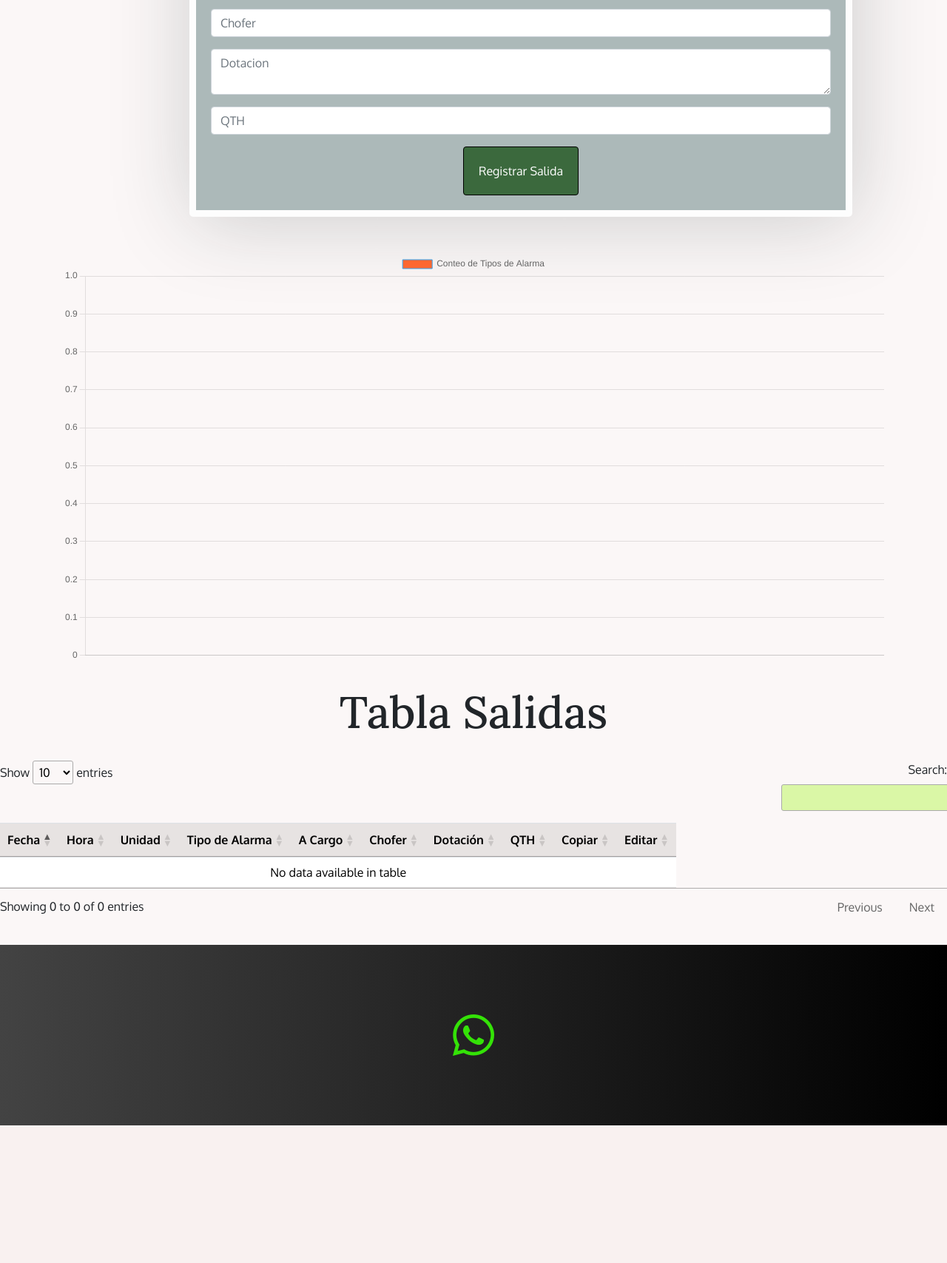
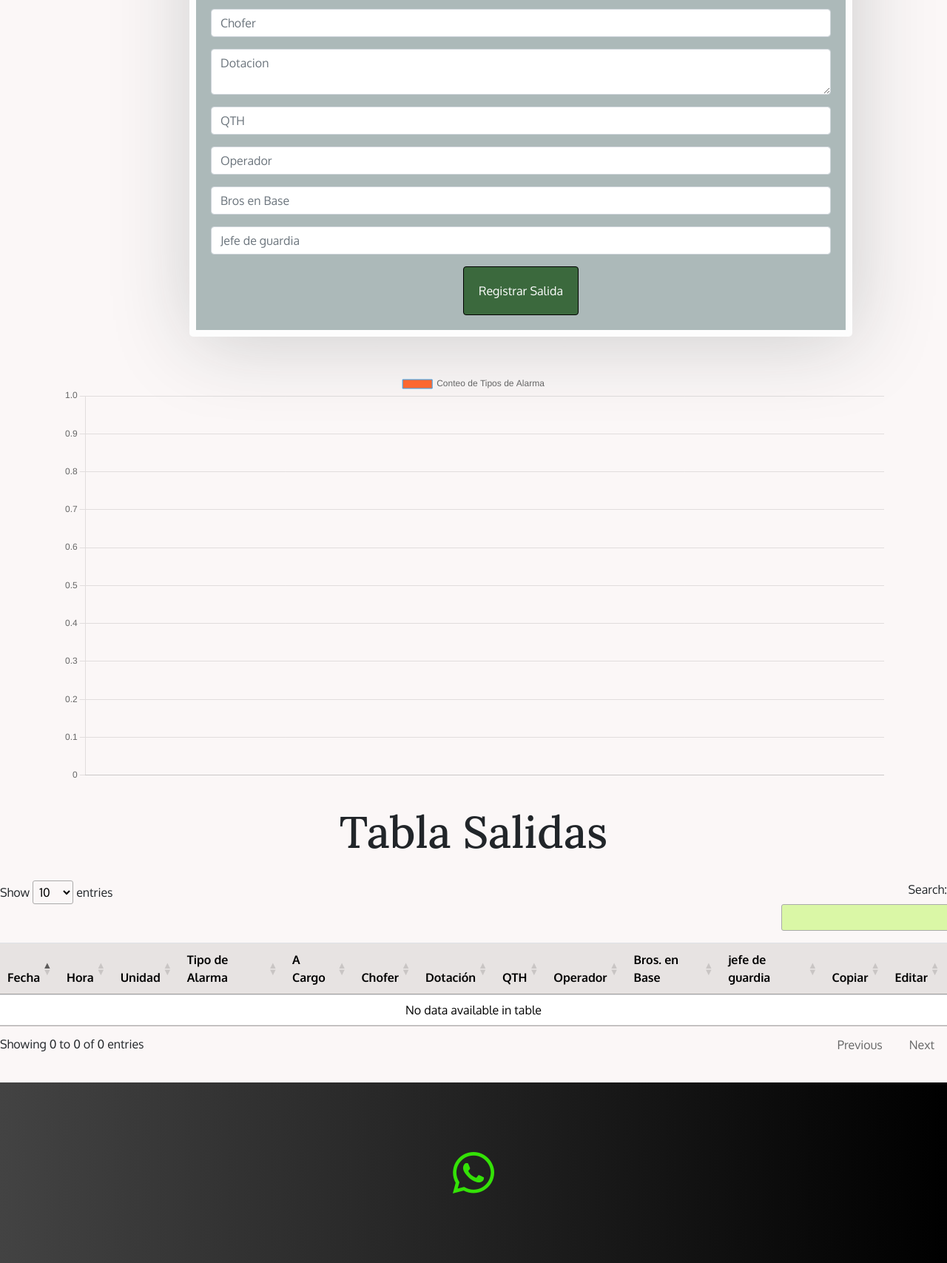
Before and after one commit to aleakd/APP---bomberos---2024, a Flask app: page /salidas in a window 1280 px wide. Shown: the part 707-2414 px from the top of the page at 74% size. Before the commit the page ends 2228 px from the top, so only its background shows below. Run offline with Flask 3, Linux system fonts and the light colour scheme; the visitor is signed in with stand-in values (Sample User, id 1); data that the repository does not hold is empty; some libraries are stand-ins or nearby versions.

Commit message:
agregamos operador a salidas, para identificar centralista. vlista despegable sobre actividad a desarrolllar dentro del cuartel

```diff
--- a/main.py
+++ b/main.py
@@ -219,6 +219,9 @@ class Salida(db.Model):
     chofer = db.Column(db.String(100), nullable=False)
     dotacion = db.Column(db.Text, nullable=False)
     qth = db.Column(db.String(255), nullable=False)
+    operador = db.Column(db.String(100), nullable=False)
+    bros_base = db.Column(db.String(100), nullable=False)
+    jefe_guardia= db.Column(db.String(100), nullable=False)
 
 
 class Llegada(db.Model):
@@ -1401,8 +1404,19 @@ def salidas():
         chofer = request.form['chofer']
         dotacion = request.form['dotacion']
         qth = request.form['qth']
-
-        nueva_salida = Salida(fecha=fecha, hora=hora, unidad=unidad, tipo_alarma=tipo_alarma, a_cargo=a_cargo, chofer=chofer, dotacion=dotacion, qth=qth)
+        operador = request.form['operador']
+        bros_base = request.form['bros_base']
+        jefe_guardia = request.form['jefe_guardia']
+        nueva_salida = Salida(fecha=fecha, hora=hora,
+                              unidad=unidad,
+                              tipo_alarma=tipo_alarma,
+                              a_cargo=a_cargo,
+                              chofer=chofer,
+                              dotacion=dotacion,
+                              qth=qth,
+                              operador=operador,
+                              bros_base=bros_base,
+                              jefe_guardia=jefe_guardia)
         db.session.add(nueva_salida)
         db.session.commit()
 
@@ -1447,6 +1461,9 @@ def editar_salida(id):
             salida.chofer = request.form['chofer']
             salida.dotacion = request.form['dotacion']
             salida.qth = request.form['qth']
+            salida.operador=request.form['operador']
+            salida.bros_base=request.form['bros_base']
+            salida.jefe_guardia=request.form['jefe_guardia']
 
             # Guardar los cambios
             db.session.commit()
--- a/templates/salidas.html
+++ b/templates/salidas.html
@@ -121,6 +121,21 @@
 
         <input type="text" class="form-control" name="qth" placeholder="QTH" required>
     </div>
+    <div class="form-group">
+
+        <input type="text" class="form-control" name="operador" placeholder="Operador" required>
+    </div>
+
+    <div class="form-group">
+
+        <input type="text" class="form-control" name="bros_base" placeholder="Bros en Base" required>
+    </div>
+
+    <div class="form-group">
+
+        <input type="text" class="form-control" name="jefe_guardia" placeholder="Jefe de guardia" required>
+    </div>
+
     <button type="submit" class="btn btn-primary">Registrar Salida</button>
 </form>
 
@@ -178,6 +193,9 @@
             <th>Chofer</th>
             <th>Dotación</th>
             <th>QTH</th>
+            <th>Operador</th>
+            <th>Bros. en Base</th>
+            <th>jefe de guardia</th>
             <th>Copiar</th>
             <th>Editar</th>
 
@@ -194,6 +212,9 @@
             <td>{{ salida.chofer }}</td>
             <td>{{ salida.dotacion }}</td>
             <td>{{ salida.qth }}</td>
+            <td>{{ salida.operador }}</td>
+            <td>{{ salida.bros_base }}</td>
+            <td>{{ salida.jefe_guardia }}</td>
             <td>
                 <button class="btn btn-primary copiar-boton"
                         data-hora="{{ salida.hora }}"
@@ -202,6 +223,9 @@
                         data-chofer="{{ salida.chofer }}"
                         data-dotacion="{{ salida.dotacion }}"
                         data-qth="{{ salida.qth }}"
+                        data-operador="{{ salida.operador }}"
+                        data-bros_base="{{ salida.bros_base }}"
+                        data-jefe_guardia="{{ salida.jefe_guardia }}"
                         data-tipo_alarma="{{ salida.tipo_alarma }}">
                     Copiar
                 </button>
@@ -234,6 +258,9 @@
             const chofer = this.getAttribute('data-chofer');
             const dotacion = this.getAttribute('data-dotacion');
             const qth = this.getAttribute('data-qth');
+            const operador = this.getAttribute('data-operador');
+            const bros_base = this.getAttribute('data-bros_base');
+            const jefe_guardia = this.getAttribute('data-jefe_guardia');
             const tipo_alarma = this.getAttribute('data-tipo_alarma');
 
             const formato = `
@@ -245,6 +272,9 @@
                 A CARGO: ${aCargo}
                 DOTACION: ${dotacion}
                 DESTINO: ${qth}
+                JEFE DE GUARDIA: ${jefe_guardia}
+                BROS EN BASE: ${bros_base}
+                OPERADOR: ${operador}
 
             `;
 
```
Also changed, not shown: templates/asistencia.html (+16 -0 lines), templates/editar_salidas.html (+12 -0 lines).
